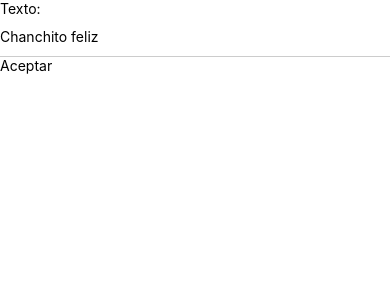
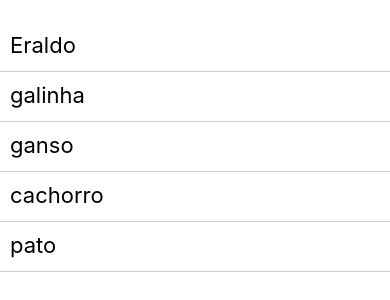
Before and after one commit to eraldovicente/Curso_React_Native_Sin_Frontera, a React Native app in the folder holamundo/: screen / in a window 390 px wide. Shown: the top 300 px of the page. Built offline with nearby package versions, Linux system fonts and the light colour scheme.

Commit message:
Listas en React Native y FlatList

```diff
--- a/holamundo/App.js
+++ b/holamundo/App.js
@@ -3,66 +3,41 @@ import {
   StyleSheet,
   View,
   Text,
-  TextInput,
-  Dimensions,
-  Button,
-  TouchableWithoutFeedback,
-  ScrollView
+  FlatList
 } from 'react-native';
-
-const width = Dimensions.get('window').width
 
 const App = () => {
 
-  const [text, setText] = useState('Chanchito feliz');
-  const [submit, setSubmit] = useState('');
-
   return (
       <View style={styles.container}>
-        <ScrollView>
-          <Text>Texto: {submit}</Text>
-          <TextInput
-            style={styles.input}
-            placeholder='Escribe acá'
-            onChangeText={t => setText(t)}
-            defaultValue={text}
-          />
-          <TouchableWithoutFeedback
-            style={styles.TouchableOpacity}
-            onPress={() => {
-              setSubmit(text)
-              alert('Texto enviado con exito')
-            }}
-          >
-            <View style={styles.view}><Text>Aceptar</Text></View>
-          </TouchableWithoutFeedback>
-        </ScrollView>
+        <FlatList
+          data={[
+            { key: '1', name: 'Eraldo'},
+            { key: '2', name: 'galinha'},
+            { key: '3', name: 'ganso'},
+            { key: '4', name: 'cachorro'},
+            { key: '5', name: 'pato'},
+          ]}
+          renderItem={({ item }) => <Text style={styles.item}>{item.name}</Text>}
+        />
       </View>
   );
 };
 
 const styles = StyleSheet.create({
-  TouchableOpacity: {
-    backgroundColor: 'red'
-  },
-  view: {
-    height: 40,
-    width: 70
-  },
-  input: {
-    height: 40,
-    borderBottomColor: '#ccc',
-    borderBottomWidth: 1,
-    width: width
-  },
   container: {
     flex: 1,
     backgroundColor: '#FFF',
-    alignItems: 'center',
-    justifyContent: 'center'
+    alignItems: 'stretch',
+    justifyContent: 'center',
+    paddingVertical: 22
   },
-  scrollView: {
-    width: Dimensions.get('window').width
+  item: {
+    padding: 10,
+    fontSize: 22,
+    height: 50,
+    borderBottomColor: '#ccc',
+    borderBottomWidth: 1
   }
 });
 
```
